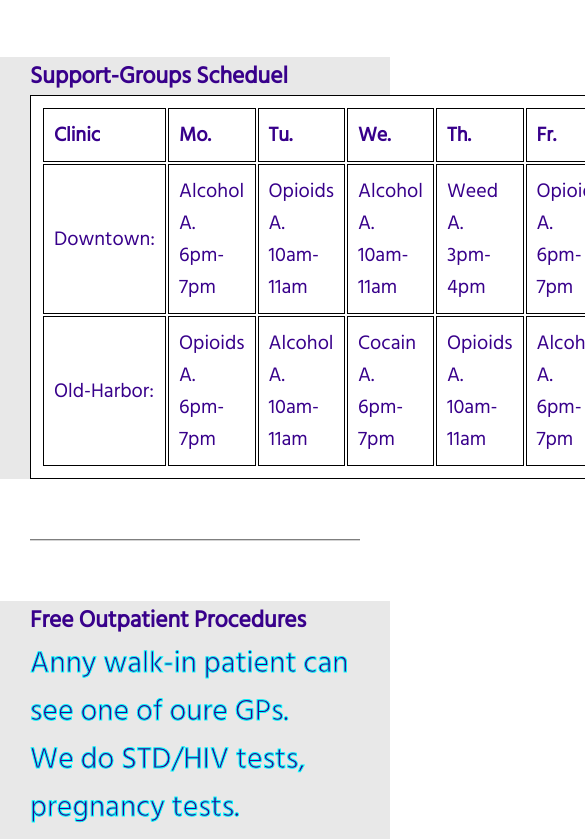
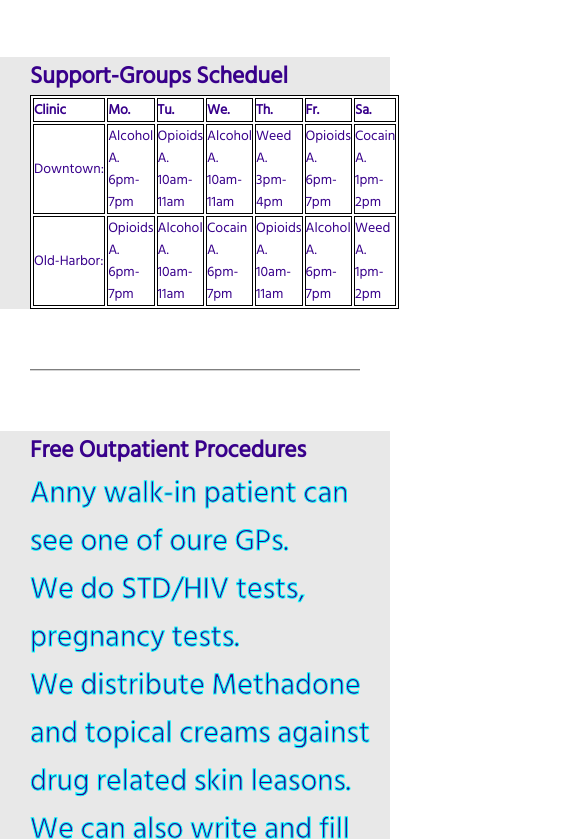
Before and after one commit to JoySalchert/J.S.-CI-Project.1-Help-Me, a plain HTML site: page services_page.html in a window 390 px wide. Shown: the part 2427-3266 px from the top of the page, 585 px wide, since content can reach past the window. Drawn offline with Linux system fonts and the light colour scheme.

Commit message:
in style.css add services_page media querie for table.

```diff
--- a/assets/css/style.css
+++ b/assets/css/style.css
@@ -285,8 +285,16 @@ table, th, td {
         width: 100%;
     }
 
-    /*form media queries*/
+    /* form media queries */
     header > a {
         margin-left: 30px;
     }
+
+    /* services_page.html media queries */
+    table, th, td {
+        border: 1px solid black;
+        background-color: white;
+        padding: 0px;
+        font-size: smaller;
+    }
 }
--- a/services_page.html
+++ b/services_page.html
@@ -144,7 +144,7 @@
                   Anny walk-in patient can see one of oure GPs.</br>
                   We do STD/HIV tests, pregnancy tests.</br>
                   We distribute Methadone and topical creams against drug related skin leasons.</br>
-                  We can also write and fill perscriptions for Antidepressants, Antisicotics and Antibiotics to combat infection.</br>
+                  We can also write and fill perscriptions for Antidepressants, Antipsychotics and Antibiotics to combat infection.</br>
               </p>
           </article>
 
```
